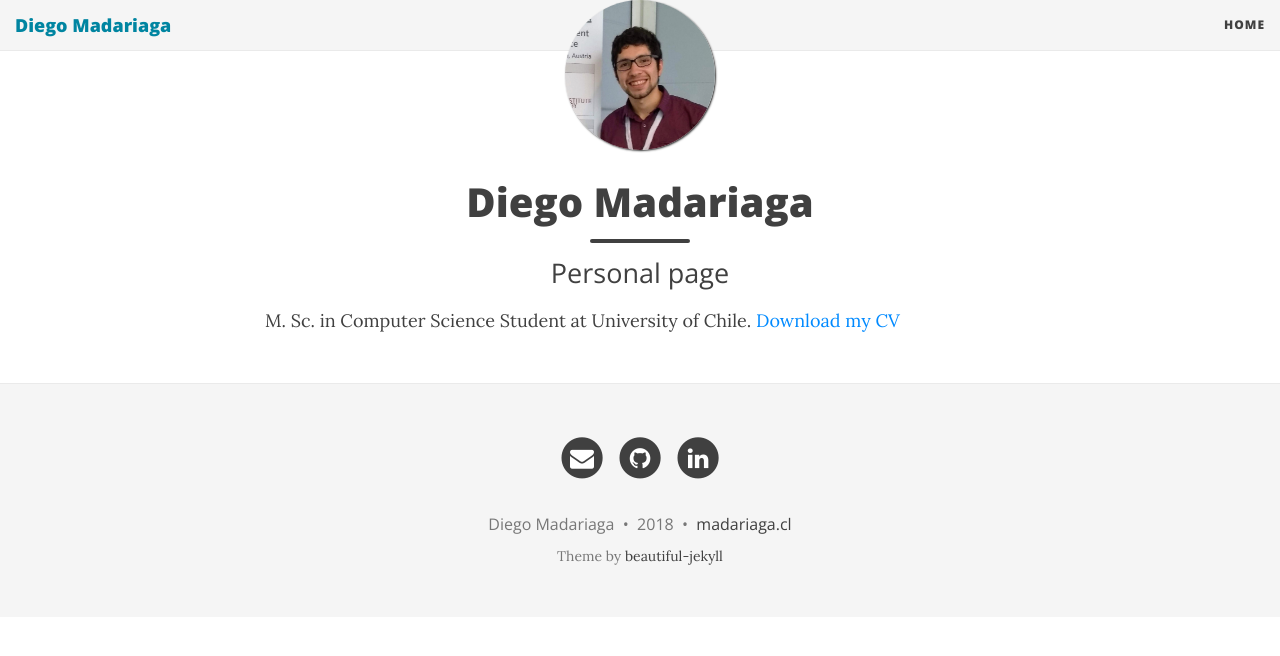
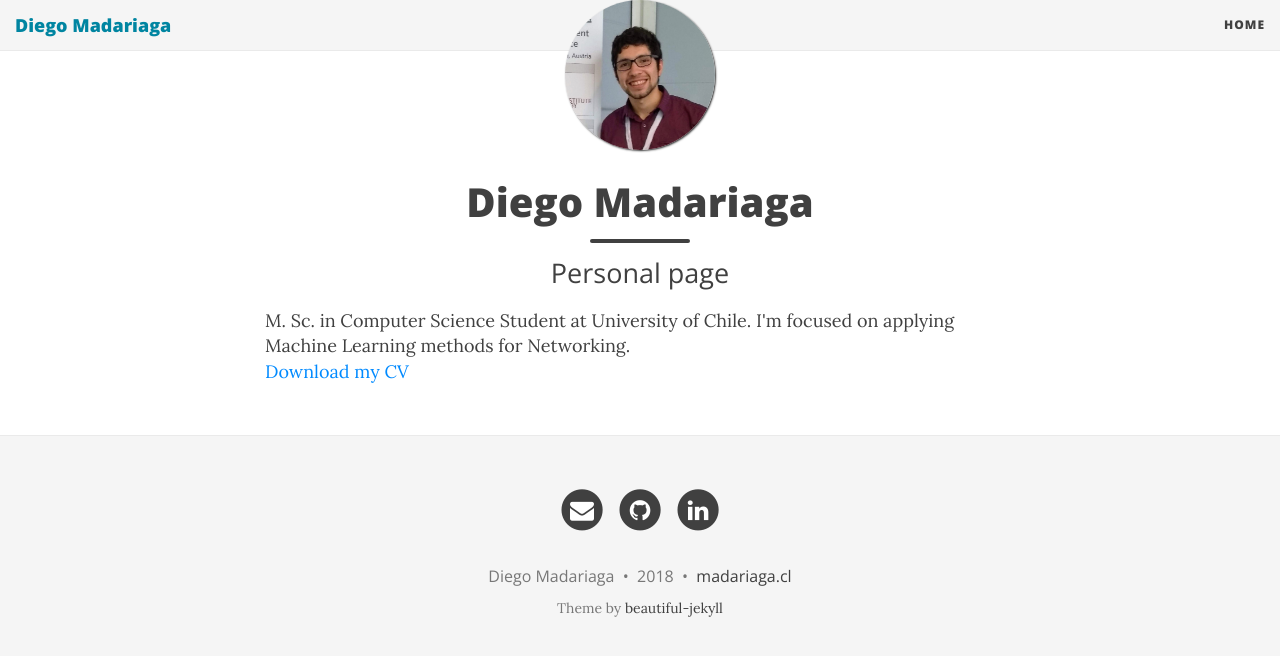
Before and after one commit to dmadariaga/dmadariaga.github.io, a Jekyll site: the page built from index.html, in a window 1280 px wide. Shown: the top 656 px of the page. Built offline with Jekyll 4.4.1, drawn with Linux system fonts in a browser that asks for light colours; nearby versions of some CDN libraries; the list of posts is cut into pages by our own code.

Commit message:
Update index.html

```diff
--- a/index.html
+++ b/index.html
@@ -4,6 +4,6 @@ title: Diego Madariaga
 subtitle: Personal page
 use-site-title: true
 ---
-M. Sc. in Computer Science Student at University of Chile.
-
+M. Sc. in Computer Science Student at University of Chile. I'm focused on applying Machine Learning methods for Networking.
+<br>
 <a href="/files/CV_DiegoMadariaga.pdf" download>Download my CV</a>
```
